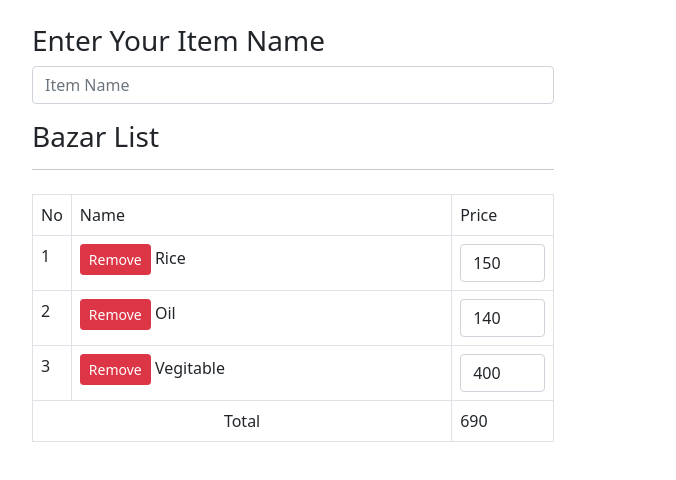
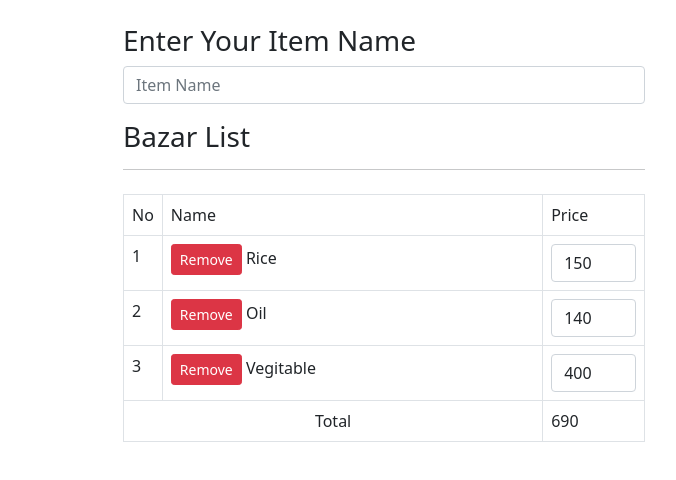
Before and after one commit to NaimBiswas/vuejs3-bazar-list, a plain HTML site: page index.html in a window 1280 px wide. Shown: the whole page, without its empty margins (265-941 px from the left). Drawn offline with nearby package versions, Linux system fonts and the light colour scheme.

Commit message:
change offset

```diff
--- a/index.html
+++ b/index.html
@@ -15,7 +15,7 @@
       <div id="app"
          class="row container">
 
-         <div class="col-lg-6 offset-lg-3 mt-4">
+         <div class="col-lg-6 offset-lg-4 mt-4">
             <h3>Enter Your Item Name</h3>
             <input v-model="itemName"
                @keydown.enter='submit'
```
